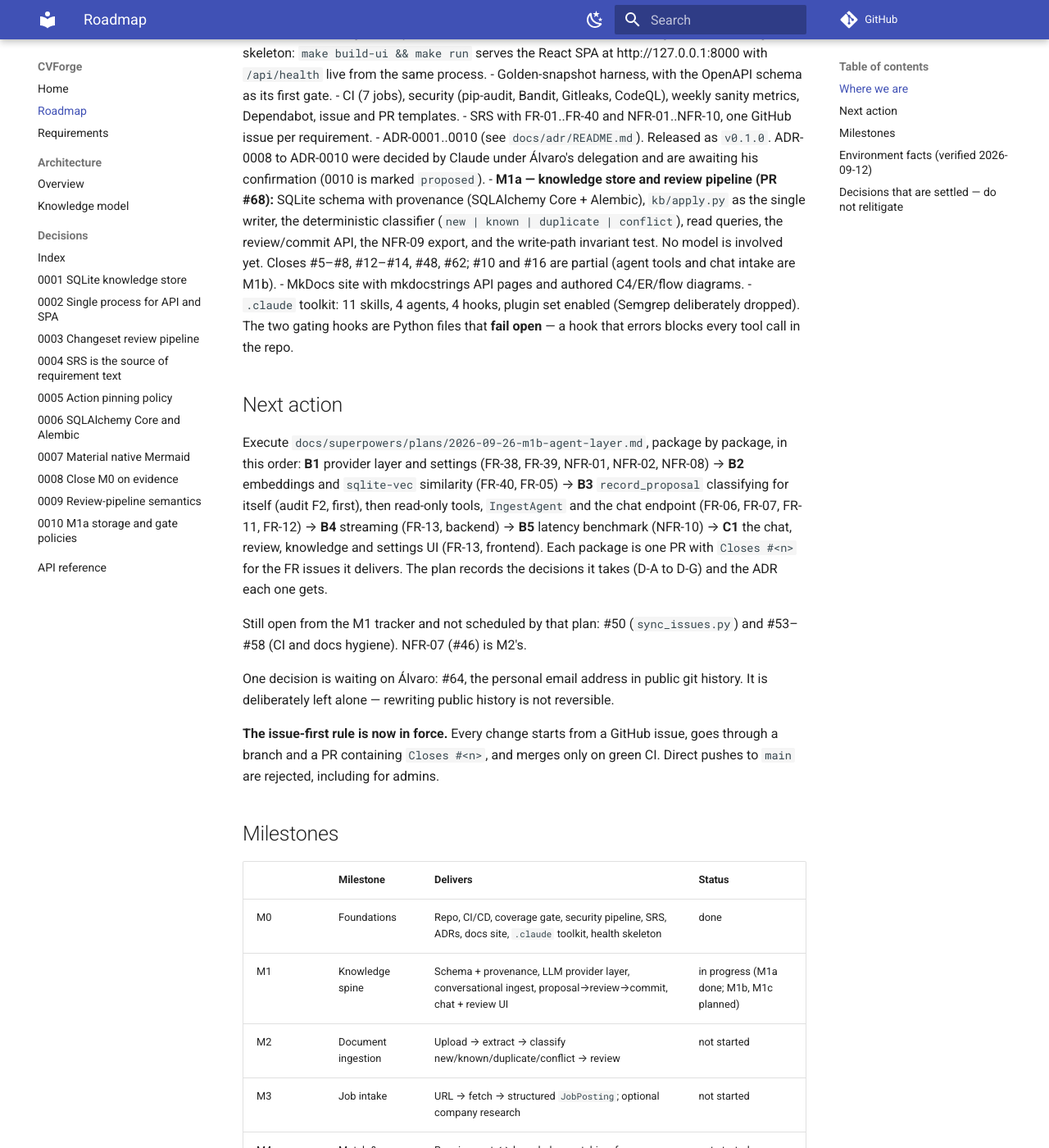
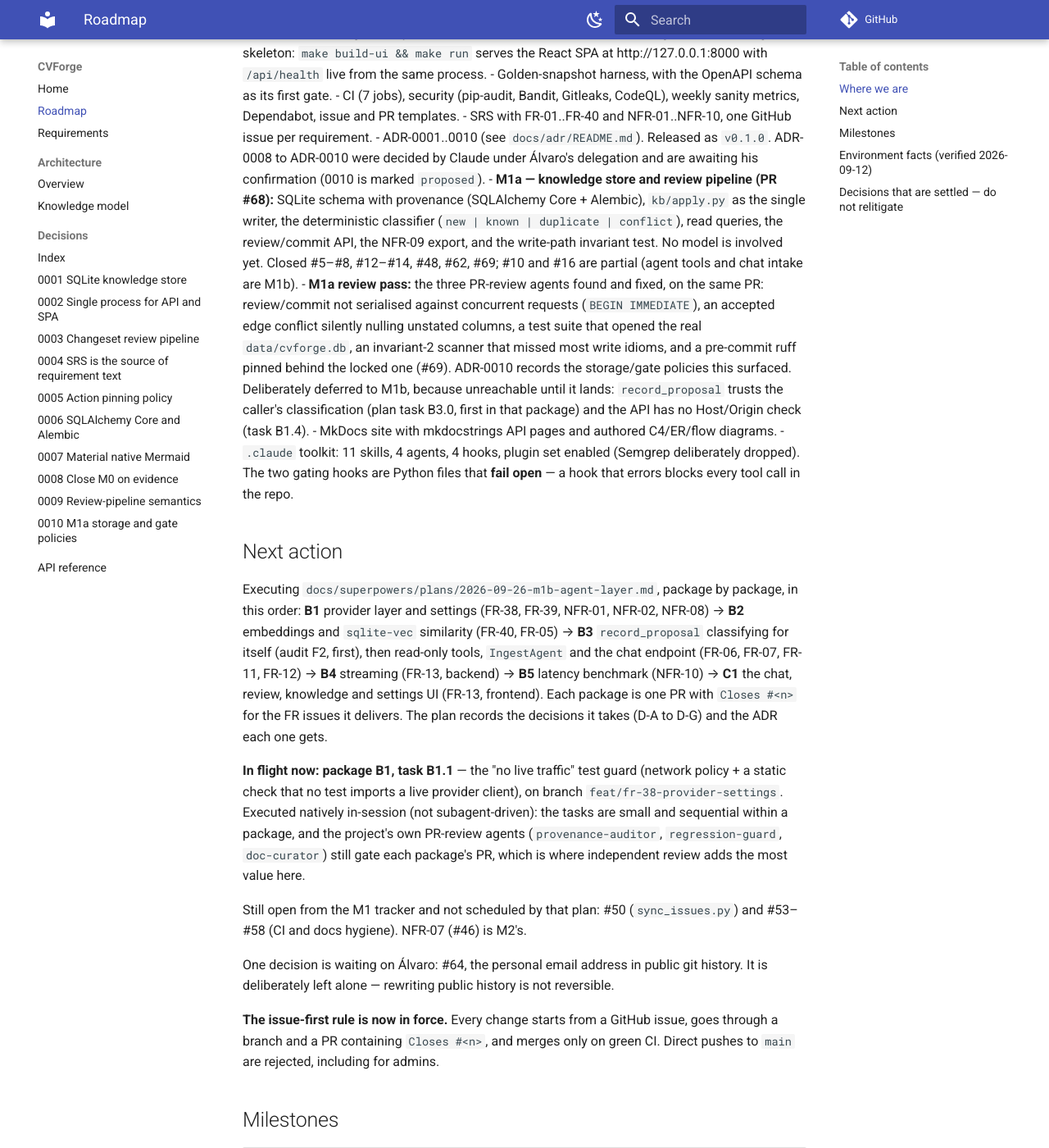
Before and after one commit to SelfishCoconut/cvforge, an MkDocs documentation site: the page built from docs/roadmap.md, in a window 1280 px wide and 1400 px high, scrolled down 609 px. Shown: the whole window at 82% size. Built offline with MkDocs 1.6.1 and Material for MkDocs 9.7.7, drawn with Linux system fonts in a browser that asks for light colours; comment, search, counter and statistics services are not loaded; some of the changed text lies outside the part shown.

Commit message:
docs: record M1a merged and B1.1 in flight

```diff
--- a/docs/roadmap.md
+++ b/docs/roadmap.md
@@ -4,14 +4,15 @@
 what happens next, and the single next action. Keep it updated in the same PR
 whenever milestone state changes.
 
-Last updated: 2026-09-26
+Last updated: 2026-09-27
 
 ---
 
 ## Where we are
 
 **Phase: M0 complete. M1 (knowledge spine) in progress — M1a (the storage half)
-is delivered in PR #68; M1b (agent layer) and M1c (UI) are planned.**
+is merged (`1e19192`, PR #68); M1b (agent layer) and M1c (UI) are planned and
+starting now.**
 
 Done:
 - Design spec approved: `docs/superpowers/specs/2026-09-12-cvforge-design.md`.
@@ -37,8 +38,17 @@
   provenance (SQLAlchemy Core + Alembic), `kb/apply.py` as the single writer,
   the deterministic classifier (`new | known | duplicate | conflict`), read
   queries, the review/commit API, the NFR-09 export, and the write-path invariant
-  test. No model is involved yet. Closes #5–#8, #12–#14, #48, #62; #10 and #16
-  are partial (agent tools and chat intake are M1b).
+  test. No model is involved yet. Closed #5–#8, #12–#14, #48, #62, #69; #10 and
+  #16 are partial (agent tools and chat intake are M1b).
+- **M1a review pass:** the three PR-review agents found and fixed, on the same
+  PR: review/commit not serialised against concurrent requests (`BEGIN
+  IMMEDIATE`), an accepted edge conflict silently nulling unstated columns, a
+  test suite that opened the real `data/cvforge.db`, an invariant-2 scanner that
+  missed most write idioms, and a pre-commit ruff pinned behind the locked one
+  (#69). ADR-0010 records the storage/gate policies this surfaced. Deliberately
+  deferred to M1b, because unreachable until it lands: `record_proposal` trusts
+  the caller's classification (plan task B3.0, first in that package) and the
+  API has no Host/Origin check (task B1.4).
 - MkDocs site with mkdocstrings API pages and authored C4/ER/flow diagrams.
 - `.claude` toolkit: 11 skills, 4 agents, 4 hooks, plugin set enabled
   (Semgrep deliberately dropped). The two gating hooks are Python files that
@@ -46,7 +56,7 @@
 
 ## Next action
 
-Execute `docs/superpowers/plans/2026-09-26-m1b-agent-layer.md`, package by
+Executing `docs/superpowers/plans/2026-09-26-m1b-agent-layer.md`, package by
 package, in this order: **B1** provider layer and settings (FR-38, FR-39, NFR-01,
 NFR-02, NFR-08) → **B2** embeddings and `sqlite-vec` similarity (FR-40, FR-05) →
 **B3** `record_proposal` classifying for itself (audit F2, first), then read-only
@@ -54,6 +64,14 @@
 **C1** the chat, review, knowledge and settings UI (FR-13, frontend). Each package
 is one PR with `Closes #<n>` for the FR issues it delivers. The plan records the
 decisions it takes (D-A to D-G) and the ADR each one gets.
+
+**In flight now: package B1, task B1.1** — the "no live traffic" test guard
+(network policy + a static check that no test imports a live provider client),
+on branch `feat/fr-38-provider-settings`. Executed natively in-session (not
+subagent-driven): the tasks are small and sequential within a package, and the
+project's own PR-review agents (`provenance-auditor`, `regression-guard`,
+`doc-curator`) still gate each package's PR, which is where independent review
+adds the most value here.
 
 Still open from the M1 tracker and not scheduled by that plan: #50
 (`sync_issues.py`) and #53–#58 (CI and docs hygiene). NFR-07 (#46) is M2's.
```
